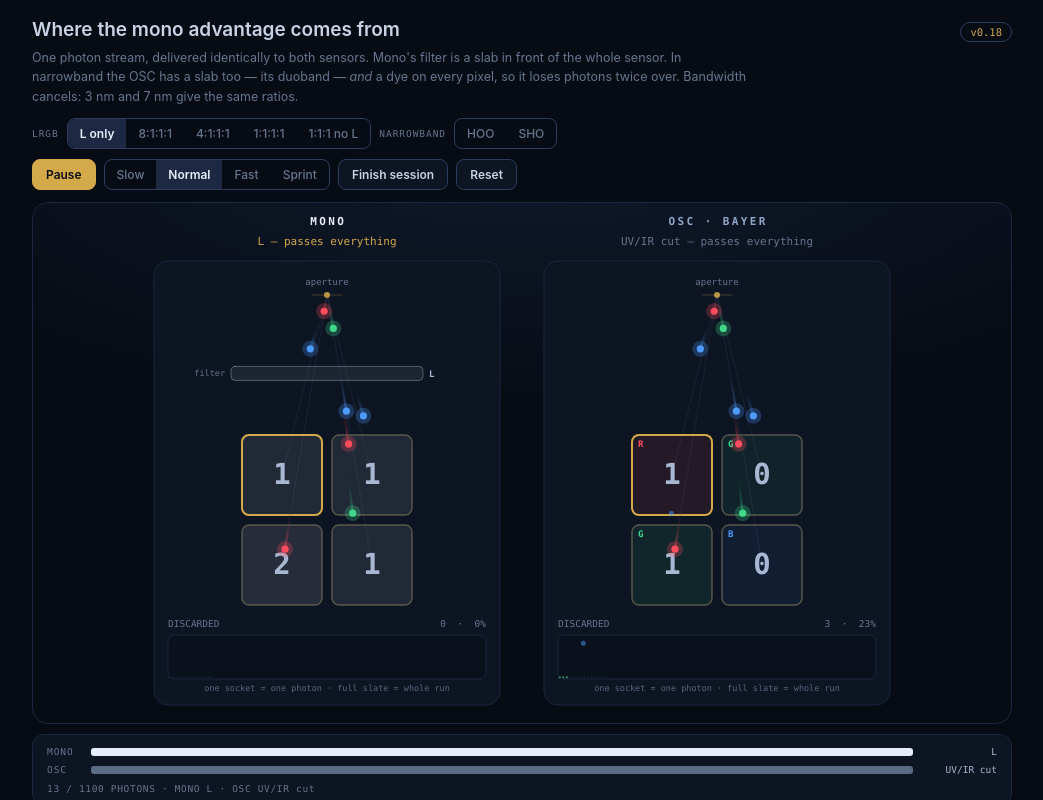
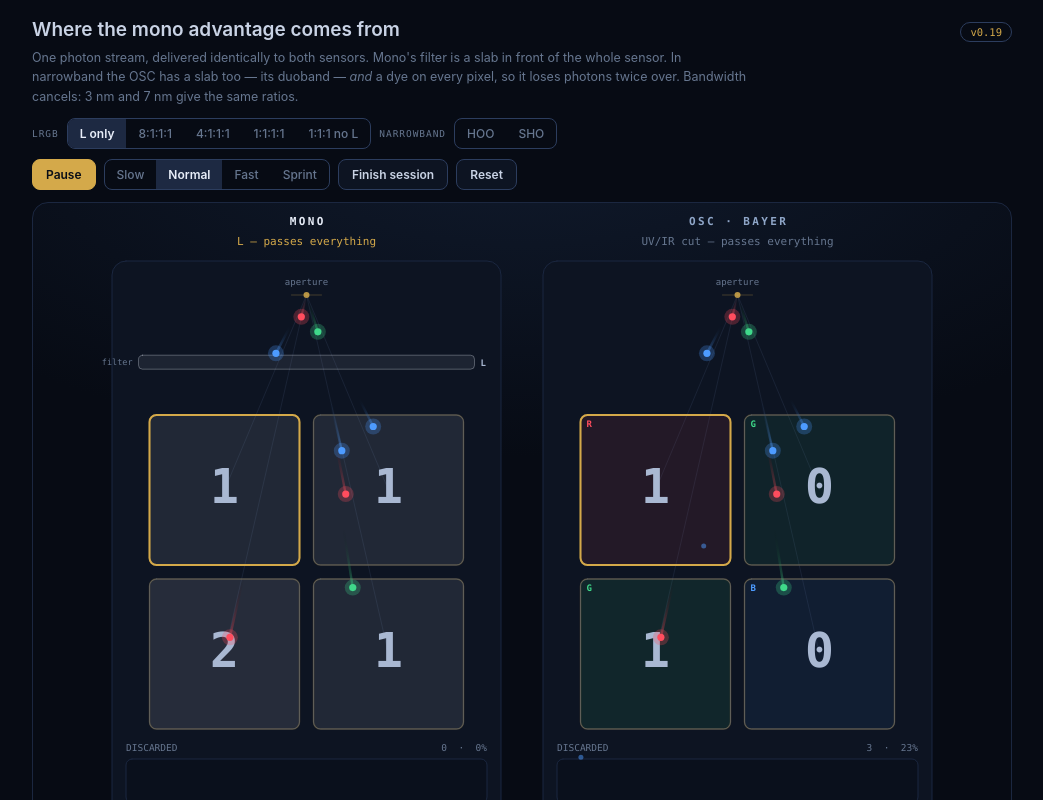
Before and after one commit to StevanKlaas/Mono-vs-OSC-Which-is-faster-animation, a React (Vite) app: page / in a window 1280 px wide. Shown: the top 800 px of the page, without its empty margins (118-1161 px from the left). Built offline with nearby package versions, Linux system fonts and the light colour scheme.

Commit message:
Add files via upload

```diff
--- a/src/PhotonSim.tsx
+++ b/src/PhotonSim.tsx
@@ -177,15 +177,15 @@ function freshSim(nb) {
 /* ---------------- layout ---------------- */
 
 function makeLayout(W, H, budget) {
-  const cell = Math.round(Math.max(44, Math.min(80, W * 0.084)));
-  const gap = Math.round(cell * 0.13);
+  const cell = Math.round(Math.max(60, Math.min(150, W * 0.155)));
+  const gap = Math.round(cell * 0.09);
   const gw = cell * 2 + gap, gh = cell * 2 + gap;
-  const panelW = Math.round(gw + cell * 2.2);
-  const panelGap = Math.round(cell * 0.55);
+  const panelW = Math.round(gw + cell * 0.5);
+  const panelGap = Math.round(cell * 0.28);
 
   const labelY = 22, badgeY = 42, panelTop = 58;
   const apexY = panelTop + 34;
-  const gridTop = apexY + Math.round(cell * 1.75);
+  const gridTop = apexY + Math.round(cell * 0.8);
   const filterY = apexY + (gridTop - apexY) * 0.56;
   const slateY = gridTop + gh + 30;
   const slatePad = 14;
@@ -290,7 +290,8 @@ export default function PhotonAccumulation() {
     if (M.monoSeq && s.pos >= budgetOf(m)) s.done = true;
   }, []);
 
-  const H = 520;
+  const [canvasH, setCanvasH] = useState(640);
+  const hRef = useRef(640);
 
   useEffect(() => {
     const cv = canvasRef.current;
@@ -307,7 +308,9 @@ export default function PhotonAccumulation() {
       const s = sim.current, m = modeRef.current, M = MODES[m];
       const nb = M.bands.length;
       const budget = budgetOf(m);
-      const L = makeLayout(W, H, budget);
+      const L = makeLayout(W, 0, budget);
+      const H = L.panelTop + L.panelH + 14;
+      if (Math.abs(H - hRef.current) > 1) { hRef.current = H; setCanvasH(H); }
       const spd = spdRef.current;
 
       /* ---- spawn ---- */
@@ -542,7 +545,7 @@ export default function PhotonAccumulation() {
     }
 
     /* cells — the dye is always RGGB, whatever light is arriving */
-    const numSize = Math.round(L.cell * 0.36);
+    const numSize = Math.round(L.cell * 0.32);
     for (let i = 0; i < 4; i++) {
       const c = L.center(px, i), n = counts[i];
       const b = 1 - Math.exp(-n / 40);
@@ -640,7 +643,7 @@ export default function PhotonAccumulation() {
       <div style={{ maxWidth: 980, margin: "0 auto" }}>
         <div style={{ display: "flex", alignItems: "baseline", justifyContent: "space-between", gap: 12, flexWrap: "wrap" }}>
           <h1 style={{ fontSize: 19, fontWeight: 600, margin: 0 }}>Where the mono advantage comes from</h1>
-          <span style={{ fontFamily: "ui-monospace, Menlo, monospace", fontSize: 10.5, color: C.gold, border: `1px solid ${C.edgeHi}`, borderRadius: 999, padding: "3px 9px" }}>v0.18</span>
+          <span style={{ fontFamily: "ui-monospace, Menlo, monospace", fontSize: 10.5, color: C.gold, border: `1px solid ${C.edgeHi}`, borderRadius: 999, padding: "3px 9px" }}>v0.19</span>
         </div>
         <p style={{ color: C.dim, fontSize: 12.5, lineHeight: 1.55, margin: "6px 0 12px", maxWidth: 720 }}>
           One photon stream, delivered identically to both sensors. Mono's filter
@@ -680,7 +683,7 @@ export default function PhotonAccumulation() {
         </div>
 
         <div style={{ position: "relative", border: `1px solid ${C.edge}`, borderRadius: 16, overflow: "hidden", background: "radial-gradient(120% 80% at 50% -10%, #101A2C 0%, #070B14 62%)" }}>
-          <canvas ref={canvasRef} style={{ width: "100%", height: H, display: "block" }} />
+          <canvas ref={canvasRef} style={{ width: "100%", height: canvasH, display: "block" }} />
         </div>
 
         {M.monoSeq && (
```
